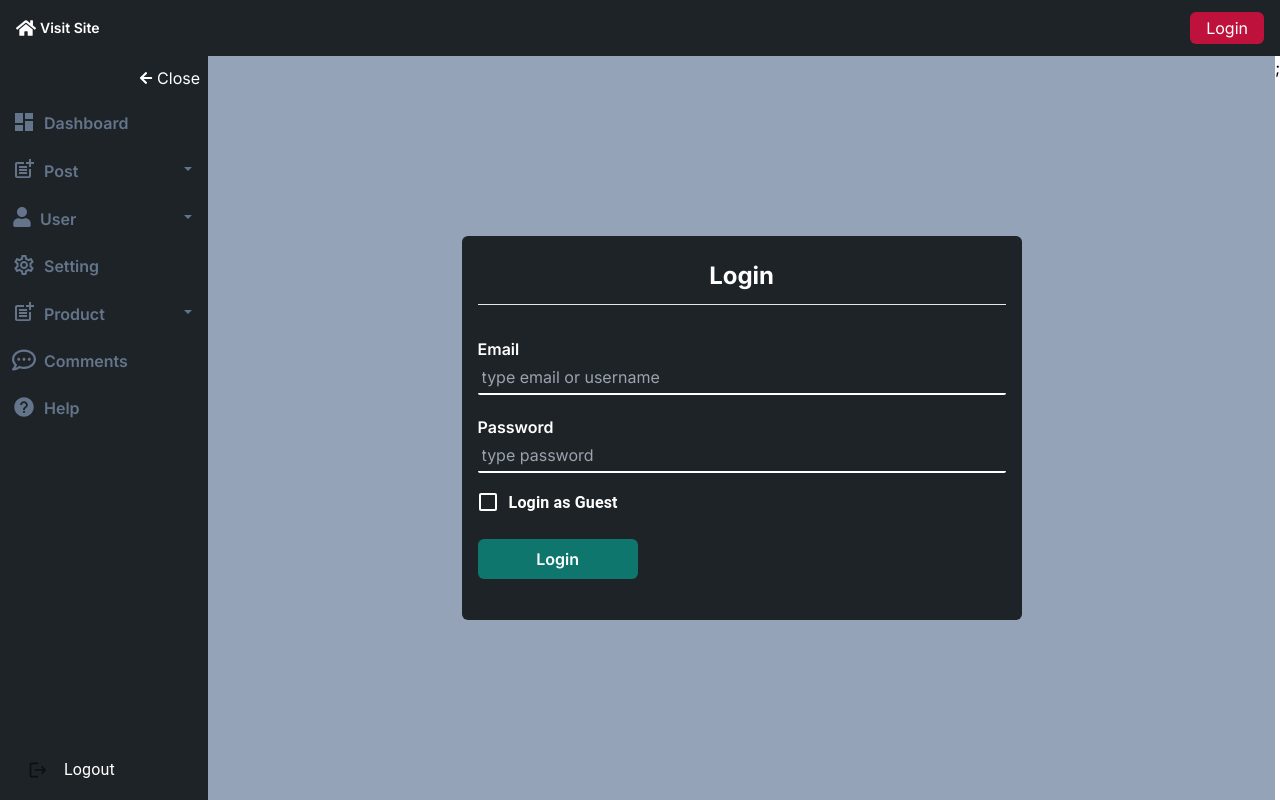
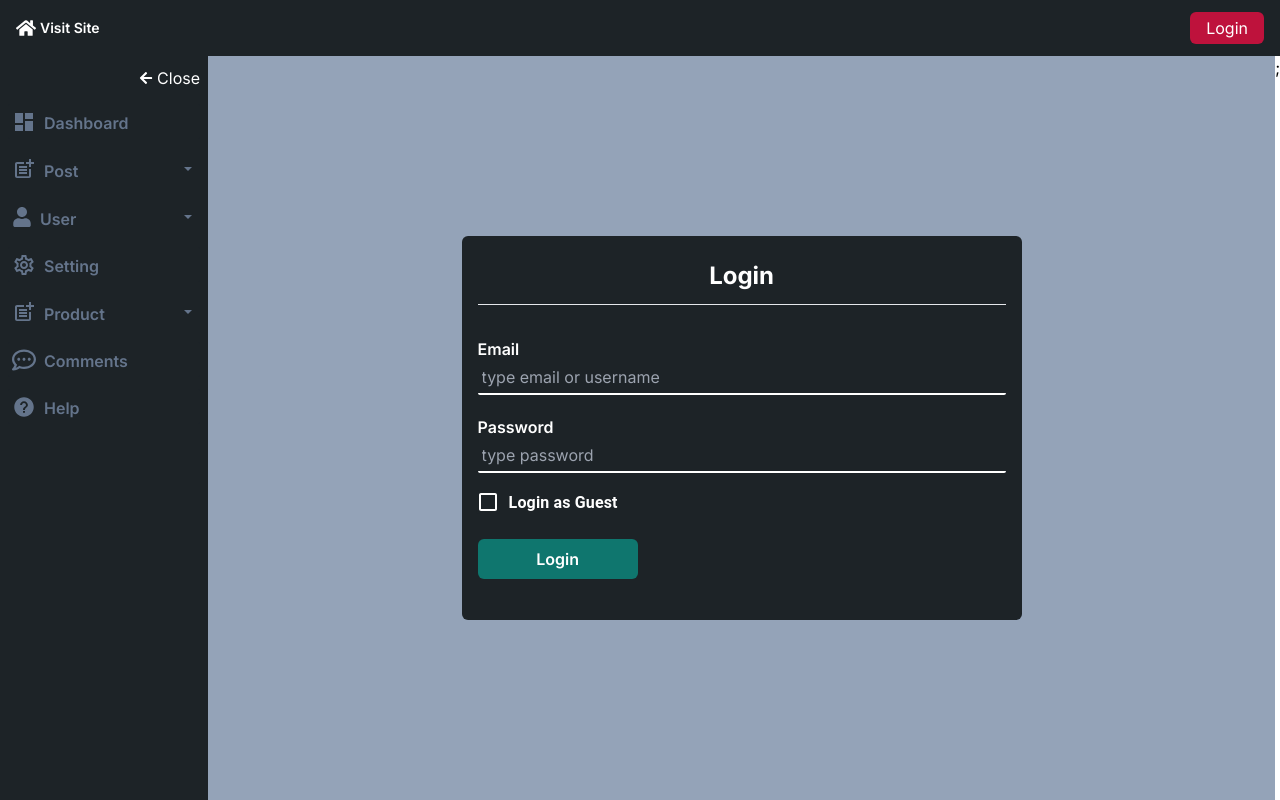
Before and after one commit to EasinTanvir/Dashboard-Nextjs14, a Next.js app: page /auth in a window 1280 px wide. Built offline with nearby package versions, Linux system fonts and the light colour scheme; no server answers.

Commit message:
fixed some minor issues

```diff
--- a/src/components/SideBar.tsx
+++ b/src/components/SideBar.tsx
@@ -12,7 +12,7 @@
 import { MdOutlineSettings } from "react-icons/md";
 import { IoMdHelpCircle } from "react-icons/io";
 import { ListItemIcon, MenuItem } from "@mui/material";
-import { signOut } from "next-auth/react";
+import { signOut, useSession } from "next-auth/react";
 import { useRouter } from "next/navigation";
 type Props = {
   open: boolean;
@@ -21,6 +21,7 @@
 
 const SideBar = ({ open, setOpen }: Props) => {
   const router = useRouter();
+  const { data: session, status } = useSession();
   const [opens, setOpens] = React.useState<boolean>(false);
   const [opens2, setOpens2] = React.useState<boolean>(false);
   const [opens3, setOpens3] = React.useState<boolean>(false);
@@ -359,6 +360,7 @@
           </Link>
         </div>
 
+        {status === "authenticated" && (
           <div
             className={`flex absolute left-2 right-2 text-white bottom-2 w-fit   items-center  py-1   transition-all  rounded-sm hover:bg-submenu px-1   gap-2`}
           >
@@ -369,6 +371,7 @@
               Logout
             </MenuItem>
           </div>
+        )}
       </div>
     </>
   );
```
Lines whose indentation alone changed are shown as unchanged.
